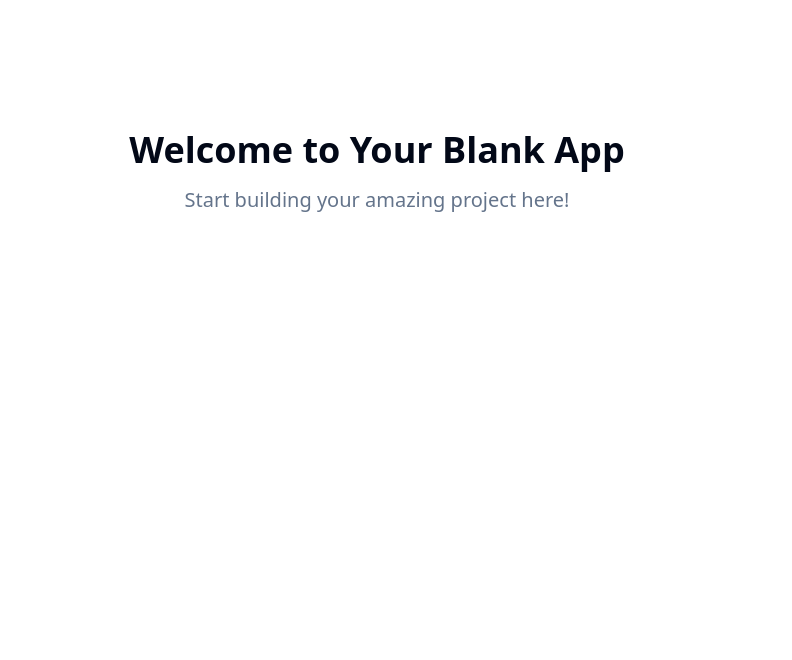
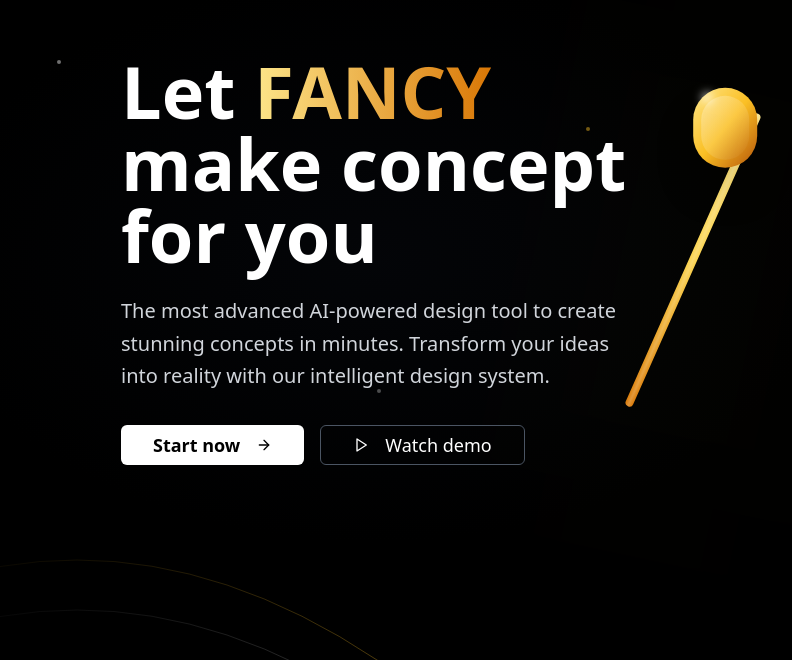
Before and after one commit to SmokeAlot420/ordvibehq, a React (Vite) app: page / in a window 1280 px wide. Shown: the part 228-888 px from the top of the page, without its empty margins (263-1055 px from the left). Before the commit the page ends 800 px from the top, so only its background shows below. Built offline with nearby package versions, Linux system fonts and the light colour scheme.

Commit message:
Clone UI

```diff
--- a/index.html
+++ b/index.html
@@ -1,14 +1,15 @@
+
 <!DOCTYPE html>
 <html lang="en">
   <head>
     <meta charset="UTF-8" />
     <meta name="viewport" content="width=device-width, initial-scale=1.0" />
-    <title>design-mirror-gem</title>
-    <meta name="description" content="Lovable Generated Project" />
-    <meta name="author" content="Lovable" />
+    <title>FANCY - AI Design Concepts</title>
+    <meta name="description" content="The most advanced AI-powered design tool to create stunning concepts in minutes" />
+    <meta name="author" content="FANCY" />
 
-    <meta property="og:title" content="design-mirror-gem" />
-    <meta property="og:description" content="Lovable Generated Project" />
+    <meta property="og:title" content="FANCY - AI Design Concepts" />
+    <meta property="og:description" content="The most advanced AI-powered design tool to create stunning concepts in minutes" />
     <meta property="og:type" content="website" />
     <meta property="og:image" content="https://lovable.dev/opengraph-image-p98pqg.png" />
 
--- a/src/pages/Index.tsx
+++ b/src/pages/Index.tsx
@@ -1,11 +1,121 @@
-// Update this page (the content is just a fallback if you fail to update the page)
+
+import { Button } from "@/components/ui/button";
+import { ArrowRight, Play } from "lucide-react";
 
 const Index = () => {
   return (
-    <div className="min-h-screen flex items-center justify-center bg-background">
-      <div className="text-center">
-        <h1 className="text-4xl font-bold mb-4">Welcome to Your Blank App</h1>
-        <p className="text-xl text-muted-foreground">Start building your amazing project here!</p>
+    <div className="min-h-screen bg-black text-white overflow-hidden">
+      {/* Navigation */}
+      <nav className="flex items-center justify-between px-8 py-6 relative z-10">
+        <div className="flex items-center space-x-2">
+          <div className="w-8 h-8 bg-white rounded-full flex items-center justify-center">
+            <span className="text-black font-bold text-sm">F</span>
+          </div>
+          <span className="text-white font-semibold text-lg">FANCY</span>
+        </div>
+
+        <div className="hidden md:flex items-center space-x-8">
+          <a href="#" className="text-gray-300 hover:text-white transition-colors">Products</a>
+          <a href="#" className="text-gray-300 hover:text-white transition-colors">Solutions</a>
+          <a href="#" className="text-gray-300 hover:text-white transition-colors">Enterprise</a>
+          <a href="#" className="text-gray-300 hover:text-white transition-colors">Contact</a>
+        </div>
+
+        <Button className="bg-white text-black hover:bg-gray-200 transition-colors">
+          Start trial
+        </Button>
+      </nav>
+
+      {/* Hero Section */}
+      <div className="relative min-h-screen flex items-center justify-center px-8">
+        {/* Background gradient */}
+        <div className="absolute inset-0 bg-gradient-radial from-gray-900/20 via-black to-black"></div>
+
+        {/* 3D Spoon Element */}
+        <div className="absolute right-1/4 top-1/2 transform -translate-y-1/2 rotate-12">
+          <div className="relative">
+            {/* Spoon handle */}
+            <div className="w-2 h-80 bg-gradient-to-b from-amber-200 via-amber-300 to-amber-600 rounded-full shadow-2xl transform rotate-12 relative">
+              <div className="absolute inset-0 bg-gradient-to-r from-transparent via-white/20 to-transparent rounded-full"></div>
+            </div>
+
+            {/* Spoon bowl */}
+            <div className="absolute -top-4 -left-6 w-16 h-20 bg-gradient-to-br from-amber-200 via-amber-400 to-amber-700 rounded-full shadow-2xl transform -rotate-12">
+              <div className="absolute inset-2 bg-gradient-to-br from-white/30 to-transparent rounded-full"></div>
+              <div className="absolute top-1 left-2 w-3 h-3 bg-white/60 rounded-full blur-sm"></div>
+            </div>
+
+            {/* Glow effect */}
+            <div className="absolute inset-0 bg-amber-400/20 blur-3xl scale-150 rounded-full"></div>
+          </div>
+        </div>
+
+        {/* Floating particles */}
+        <div className="absolute inset-0 overflow-hidden">
+          <div className="absolute top-1/4 left-1/4 w-1 h-1 bg-white/60 rounded-full animate-pulse"></div>
+          <div className="absolute top-1/3 right-1/3 w-1 h-1 bg-amber-400/60 rounded-full animate-pulse delay-1000"></div>
+          <div className="absolute bottom-1/3 left-1/2 w-1 h-1 bg-white/40 rounded-full animate-pulse delay-2000"></div>
+        </div>
+
+        {/* Content */}
+        <div className="relative z-10 max-w-2xl text-left">
+          <h1 className="text-6xl md:text-7xl font-bold mb-6 leading-tight">
+            Let <span className="text-transparent bg-clip-text bg-gradient-to-r from-amber-200 to-amber-600">FANCY</span>
+            <br />
+            make concept
+            <br />
+            for you
+          </h1>
+
+          <p className="text-xl text-gray-300 mb-8 max-w-lg leading-relaxed">
+            The most advanced AI-powered design tool to create stunning concepts in minutes.
+            Transform your ideas into reality with our intelligent design system.
+          </p>
+
+          <div className="flex items-center space-x-4">
+            <Button className="bg-white text-black hover:bg-gray-200 transition-all duration-300 px-8 py-3 text-lg font-semibold group">
+              Start now
+              <ArrowRight className="ml-2 w-5 h-5 group-hover:translate-x-1 transition-transform" />
+            </Button>
+
+            <Button variant="ghost" className="text-white border border-gray-600 hover:border-white transition-all duration-300 px-8 py-3 text-lg group">
+              <Play className="mr-2 w-5 h-5 group-hover:scale-110 transition-transform" />
+              Watch demo
+            </Button>
+          </div>
+        </div>
+
+        {/* Curved lines decoration */}
+        <div className="absolute top-1/2 left-0 w-full h-full pointer-events-none">
+          <svg className="w-full h-full" viewBox="0 0 1200 800" fill="none">
+            <path
+              d="M0 400 Q300 200 600 400 T1200 400"
+              stroke="url(#gradient1)"
+              strokeWidth="1"
+              fill="none"
+              opacity="0.3"
+            />
+            <path
+              d="M0 450 Q300 250 600 450 T1200 450"
+              stroke="url(#gradient2)"
+              strokeWidth="1"
+              fill="none"
+              opacity="0.2"
+            />
+            <defs>
+              <linearGradient id="gradient1" x1="0%" y1="0%" x2="100%" y2="0%">
+                <stop offset="0%" stopColor="transparent" />
+                <stop offset="50%" stopColor="rgb(251, 191, 36)" />
+                <stop offset="100%" stopColor="transparent" />
+              </linearGradient>
+              <linearGradient id="gradient2" x1="0%" y1="0%" x2="100%" y2="0%">
+                <stop offset="0%" stopColor="transparent" />
+                <stop offset="50%" stopColor="rgb(255, 255, 255)" />
+                <stop offset="100%" stopColor="transparent" />
+              </linearGradient>
+            </defs>
+          </svg>
+        </div>
       </div>
     </div>
   );
--- a/tailwind.config.ts
+++ b/tailwind.config.ts
@@ -1,3 +1,4 @@
+
 import type { Config } from "tailwindcss";
 
 export default {
@@ -63,6 +64,9 @@ export default {
 					ring: 'hsl(var(--sidebar-ring))'
 				}
 			},
+			backgroundImage: {
+				'gradient-radial': 'radial-gradient(var(--tw-gradient-stops))',
+			},
 			borderRadius: {
 				lg: 'var(--radius)',
 				md: 'calc(var(--radius) - 2px)',
```
